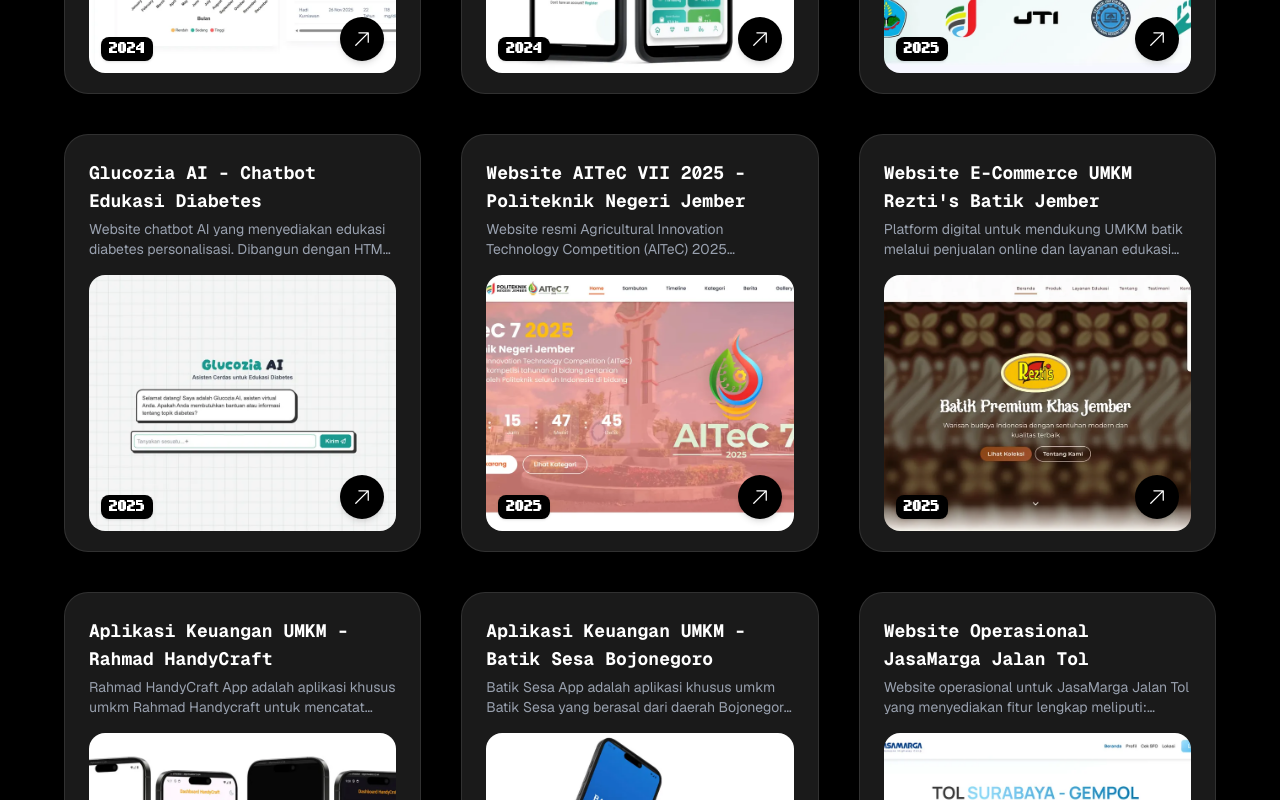
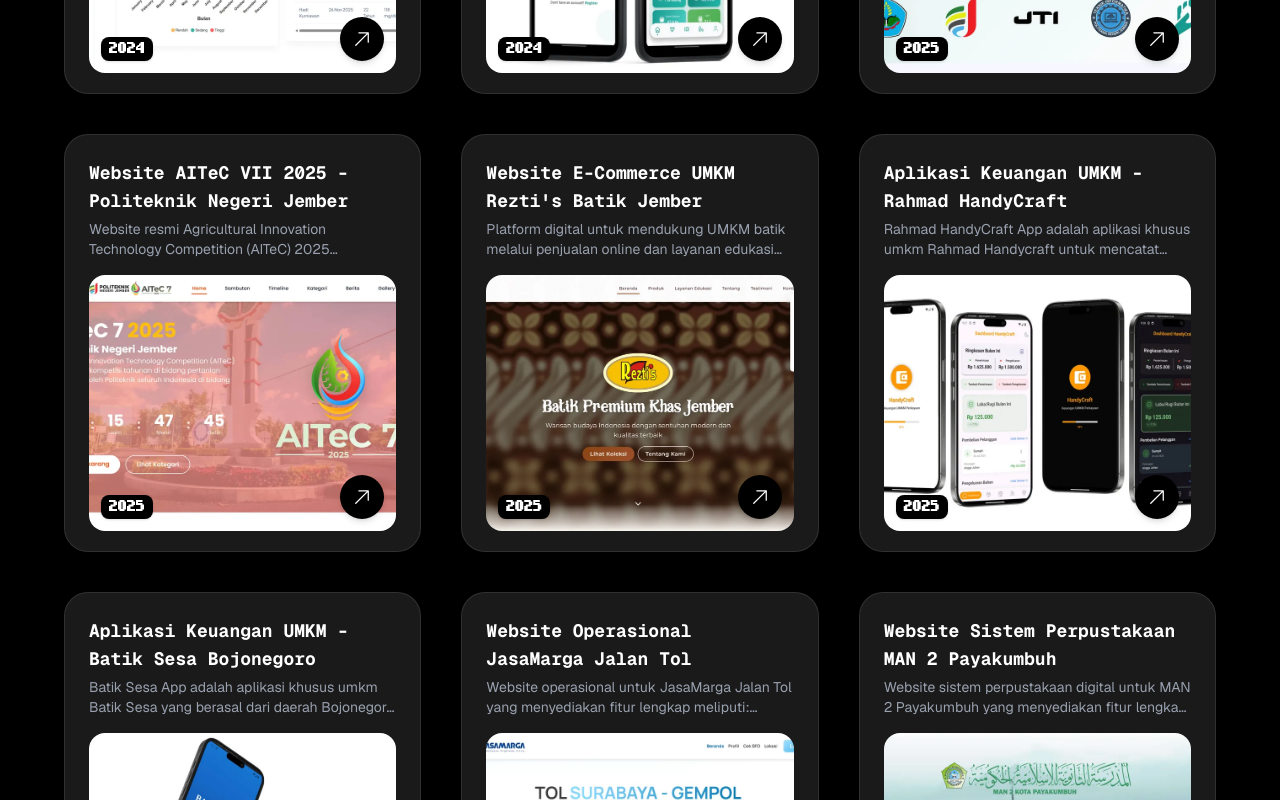
Before and after one commit to ardhikaxx/portofolio-nextjs, a Next.js app: page /project in a window 1280 px wide. Shown: the part 1360-2160 px from the top of the page. Built offline with nearby package versions, Linux system fonts and the light colour scheme.

Commit message:
chore: remove Glucozia AI and AudioGuardAI projects

```diff
--- a/app/data/projects_data.ts
+++ b/app/data/projects_data.ts
@@ -78,15 +78,6 @@
     languages: ['html', 'css', 'bootstrap', 'javascript'],
     image: '/projects/9.webp',
     link: 'https://glucowise-app.vercel.app/',
-    year: 2025
-  },
-  {
-    id: 10,
-    name: 'Glucozia AI - Chatbot Edukasi Diabetes',
-    description: 'Website chatbot AI yang menyediakan edukasi diabetes personalisasi. Dibangun dengan HTML, CSS, Tailwind CSS, dan JavaScript. Glucozia berfungsi sebagai asisten virtual 24/7 untuk pemantauan kesehatan dan rekomendasi nutrisi.',
-    languages: ['html', 'css', 'tailwind', 'javascript'],
-    image: '/projects/10.webp',
-    link: 'https://glucozia-ai.vercel.app/',
     year: 2025
   },
   {
@@ -259,14 +250,5 @@
     image: '/projects/33.webp',
     link: 'https://dikichi.vercel.app/',
     year: 2026
-  },
-  {
-    id: 34,
-    name: 'Website Landing Page AudioGuardAI - Audio Deepfake Detector',
-    description: 'Landing page aplikasi detektor deepfake audio yang dirancang untuk menganalisis keaslian rekaman suara. Aplikasi ini menggunakan model Hybrid CNN untuk mendeteksi manipulasi audio dalam hitungan detik. Pengguna dapat mengunggah file (MP3, WAV, FLAC, dll.) atau merekam suara langsung. Fitur utama mencakup spectral heatmap, confidence matrix, serta visualisasi frekuensi real-time. Dibangun untuk memberikan solusi keamanan digital terhadap ancaman manipulasi suara berbasis AI.',
-    languages: ['nextjs', 'tailwind', 'typescript', 'framer motion'],
-    image: '/projects/34.webp',
-    link: 'https://github.com/ardhikaxx/audio-app',
-    year: 2026
   }
 ];
```
Also changed, not shown: public/projects/10.webp (deleted), public/projects/34.webp (deleted).
